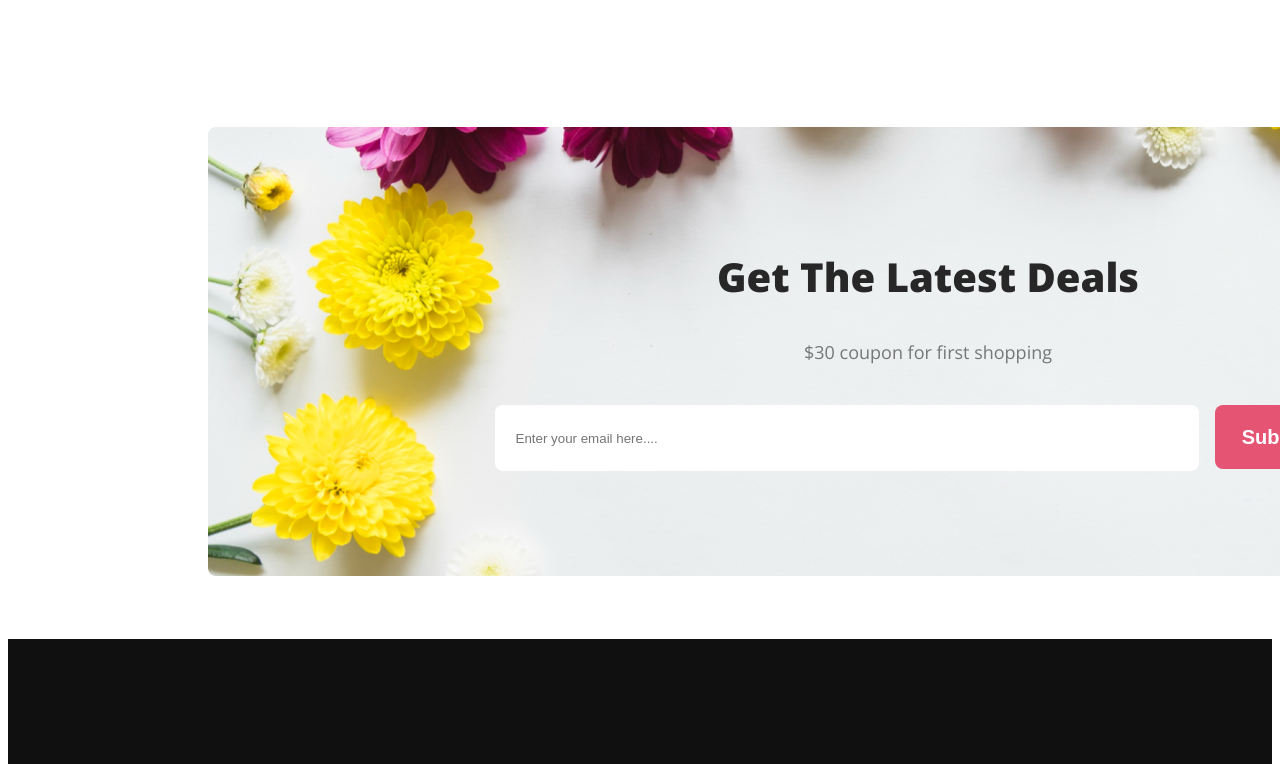
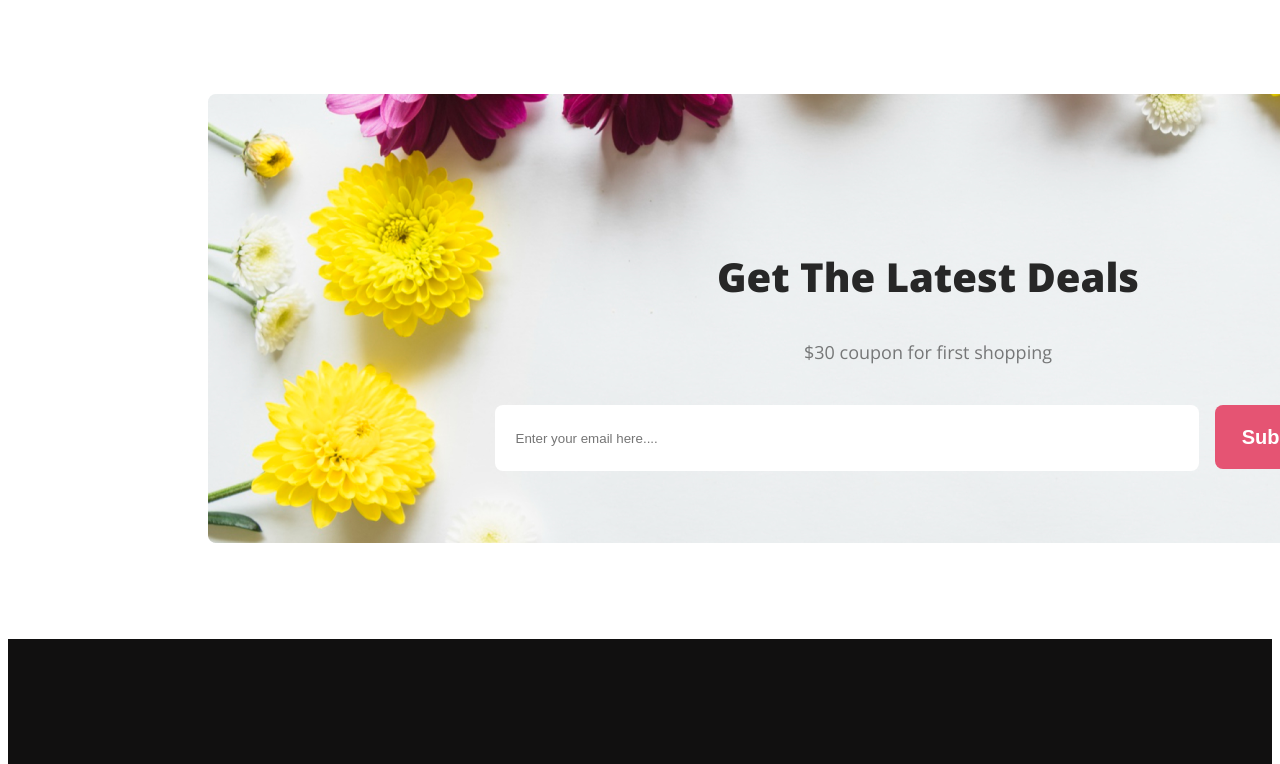
Before and after one commit to shovonmondalbk/flower-shop, a plain HTML site: page index.html in a window 1280 px wide. Shown: the part 3960-4724 px from the top of the page. Drawn offline with nearby package versions, Linux system fonts and the light colour scheme.

Commit message:
get deal box modify

```diff
--- a/index.html
+++ b/index.html
@@ -89,7 +89,7 @@
 
     <!-- Get The Latest Deal Section Start -->
     <section class="get-deal">
-        <div class="get-deal-box">
+
             <h2 class="get-deal-title">Get The Latest Deals</h2>
             <p class="get-deal-description">$30 coupon for first shopping</p>
             <div class="get-deal-form">
@@ -97,7 +97,6 @@
                 <button class="get-deal-button">Subscribe</button>
             </div>
 
-        </div>
 
     </section>
     <!-- Get The Latest Deal Section End -->
--- a/style/flower.css
+++ b/style/flower.css
@@ -150,15 +150,14 @@ section{
     width: 1440px;
     height: 449px;
     padding: 64px 200px;
-
-}
-.get-deal-box{
     width: 1440px;
     height: 449px;
     background-image: url('../images/rectangle9.png');
     background-repeat: no-repeat;
     background-position: 50% 50%;
+
 }
+
 .get-deal-title{
     color: #272727;
     text-align: center;
```
